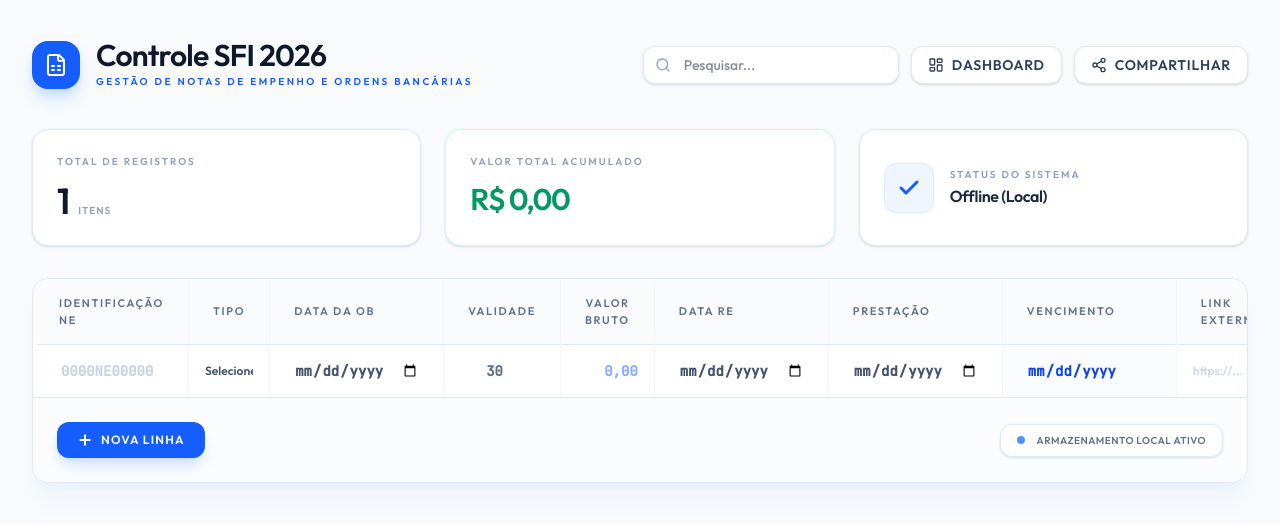
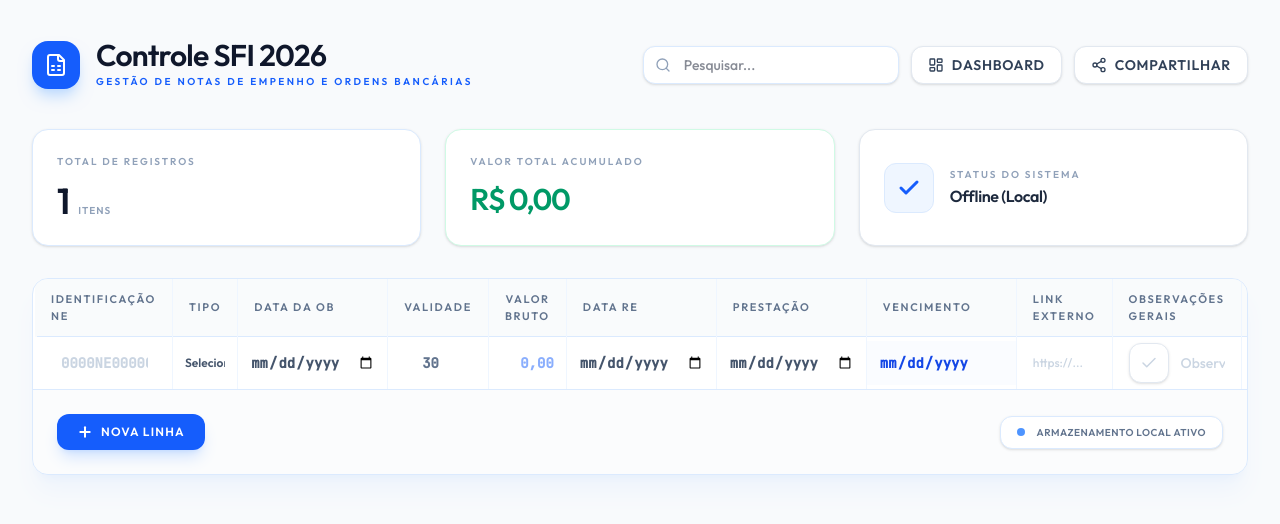
Before and after one commit to georgeoughotmart-maker/PLANILHAS-DE-CONTROLES-SFI-NE, a React (Vite) app: page / in a window 1280 px wide. Both pictures are taken after a click on the button "NOVA LINHA". Shown: the top 524 px of the page. Built offline with nearby package versions, Linux system fonts and the light colour scheme.

Commit message:
feat: Increase max content width and adjust table column widths
Increases the `max-w` for the main content container to `1850px` to better accommodate wider layouts.
Adjusts the `min-w` for several table columns to provide more space for financial and identification data.

```diff
--- a/src/App.tsx
+++ b/src/App.tsx
@@ -278,7 +278,7 @@ export default function App() {
   return (
     <ErrorBoundary>
       <div className="min-h-screen bg-[#F8FAFC] font-sans text-slate-900 selection:bg-blue-100 selection:text-blue-900">
-        <div className="max-w-[1400px] mx-auto px-4 sm:px-6 lg:px-8 py-10">
+        <div className="max-w-[1850px] mx-auto px-4 sm:px-6 lg:px-8 py-10">
 
 
           {/* Header Section */}
@@ -462,17 +462,17 @@ export default function App() {
                   <table className="w-full border-collapse text-left">
                     <thead>
                       <tr className="bg-slate-50/80 border-b border-blue-100">
-                        <th className="px-6 py-4 text-[11px] font-black text-slate-500 uppercase tracking-[0.15em] border-r border-blue-50 w-44">Identificação NE</th>
-                        <th className="px-6 py-4 text-[11px] font-black text-slate-500 uppercase tracking-[0.15em] border-r border-blue-50 w-32">Tipo</th>
-                        <th className="px-6 py-4 text-[11px] font-black text-slate-500 uppercase tracking-[0.15em] border-r border-blue-50 w-36">Data da OB</th>
-                        <th className="px-6 py-4 text-[11px] font-black text-slate-500 uppercase tracking-[0.15em] border-r border-blue-50 w-28 text-center">Validade</th>
-                        <th className="px-6 py-4 text-[11px] font-black text-slate-500 uppercase tracking-[0.15em] border-r border-blue-50 w-48 text-right">Valor Bruto</th>
-                        <th className="px-6 py-4 text-[11px] font-black text-slate-500 uppercase tracking-[0.15em] border-r border-blue-50 w-36">Data RE</th>
-                        <th className="px-6 py-4 text-[11px] font-black text-slate-500 uppercase tracking-[0.15em] border-r border-blue-50 w-36">Prestação</th>
-                        <th className="px-6 py-4 text-[11px] font-black text-slate-500 uppercase tracking-[0.15em] border-r border-blue-50 w-36">Vencimento</th>
-                        <th className="px-6 py-4 text-[11px] font-black text-slate-500 uppercase tracking-[0.15em] border-r border-blue-50 w-44">Link Externo</th>
-                        <th className="px-6 py-4 text-[11px] font-black text-slate-500 uppercase tracking-[0.15em] border-r border-blue-50">Observações Gerais</th>
-                        <th className="px-6 py-4 text-[11px] font-black text-slate-500 uppercase tracking-[0.15em] w-32 text-center">Ações</th>
+                        <th className="px-4 py-3 text-[11px] font-black text-slate-500 uppercase tracking-[0.15em] border-r border-blue-50 w-44">Identificação NE</th>
+                        <th className="px-4 py-3 text-[11px] font-black text-slate-500 uppercase tracking-[0.15em] border-r border-blue-50 w-32">Tipo</th>
+                        <th className="px-4 py-3 text-[11px] font-black text-slate-500 uppercase tracking-[0.15em] border-r border-blue-50 w-36">Data da OB</th>
+                        <th className="px-4 py-3 text-[11px] font-black text-slate-500 uppercase tracking-[0.15em] border-r border-blue-50 w-28 text-center">Validade</th>
+                        <th className="px-4 py-3 text-[11px] font-black text-slate-500 uppercase tracking-[0.15em] border-r border-blue-50 w-48 text-right">Valor Bruto</th>
+                        <th className="px-4 py-3 text-[11px] font-black text-slate-500 uppercase tracking-[0.15em] border-r border-blue-50 w-36">Data RE</th>
+                        <th className="px-4 py-3 text-[11px] font-black text-slate-500 uppercase tracking-[0.15em] border-r border-blue-50 w-36">Prestação</th>
+                        <th className="px-4 py-3 text-[11px] font-black text-slate-500 uppercase tracking-[0.15em] border-r border-blue-50 w-36">Vencimento</th>
+                        <th className="px-4 py-3 text-[11px] font-black text-slate-500 uppercase tracking-[0.15em] border-r border-blue-50 w-44">Link Externo</th>
+                        <th className="px-4 py-3 text-[11px] font-black text-slate-500 uppercase tracking-[0.15em] border-r border-blue-50">Observações Gerais</th>
+                        <th className="px-4 py-3 text-[11px] font-black text-slate-500 uppercase tracking-[0.15em] w-32 text-center">Ações</th>
                       </tr>
                     </thead>
                     <tbody className="divide-y divide-slate-100">
@@ -521,7 +521,7 @@ export default function App() {
                                 <select
                                   value={row.type}
                                   onChange={(e) => updateRow(row.id, 'type', e.target.value)}
-                                  className="w-full px-4 py-4 bg-transparent focus:outline-none focus:bg-white focus:ring-4 focus:ring-inset focus:ring-blue-500/10 text-xs font-bold text-slate-600 appearance-none cursor-pointer"
+                                  className="w-full px-3 py-3 bg-transparent focus:outline-none focus:bg-white focus:ring-4 focus:ring-inset focus:ring-blue-500/10 text-xs font-bold text-slate-600 appearance-none cursor-pointer"
                                 >
                                   <option value="">Selecione...</option>
                                   <option value="Consumo">Consumo</option>
@@ -534,7 +534,7 @@ export default function App() {
                                   type="date"
                                   value={row.obDate}
                                   onChange={(e) => updateRow(row.id, 'obDate', e.target.value)}
-                                  className="w-full px-6 py-4 bg-transparent focus:outline-none focus:bg-white focus:ring-4 focus:ring-inset focus:ring-blue-500/10 text-sm font-mono font-semibold text-slate-600"
+                                  className="w-full px-3 py-3 bg-transparent focus:outline-none focus:bg-white focus:ring-4 focus:ring-inset focus:ring-blue-500/10 text-sm font-mono font-semibold text-slate-600"
                                 />
                               </td>
                               <td className="p-0 border-r border-blue-50">
@@ -542,7 +542,7 @@ export default function App() {
                                   type="number"
                                   value={row.obValidityDays}
                                   onChange={(e) => updateRow(row.id, 'obValidityDays', e.target.value)}
-                                  className="w-full px-6 py-4 bg-transparent focus:outline-none focus:bg-white focus:ring-4 focus:ring-inset focus:ring-blue-500/10 text-sm text-center font-mono font-bold text-slate-500"
+                                  className="w-full px-3 py-3 bg-transparent focus:outline-none focus:bg-white focus:ring-4 focus:ring-inset focus:ring-blue-500/10 text-sm text-center font-mono font-bold text-slate-500"
                                   placeholder="30"
                                 />
                               </td>
@@ -551,7 +551,7 @@ export default function App() {
                                   type="text"
                                   value={row.value}
                                   onChange={(e) => updateRow(row.id, 'value', e.target.value)}
-                                  className="w-full px-4 py-4 bg-transparent focus:outline-none focus:bg-white focus:ring-4 focus:ring-inset focus:ring-blue-500/10 text-sm font-mono text-right font-bold text-blue-600"
+                                  className="w-full px-3 py-3 bg-transparent focus:outline-none focus:bg-white focus:ring-4 focus:ring-inset focus:ring-blue-500/10 text-sm font-mono text-right font-bold text-blue-600"
                                   placeholder="0,00"
                                 />
                               </td>
@@ -560,7 +560,7 @@ export default function App() {
                                   type="date"
                                   value={row.reDate}
                                   onChange={(e) => updateRow(row.id, 'reDate', e.target.value)}
-                                  className="w-full px-6 py-4 bg-transparent focus:outline-none focus:bg-white focus:ring-4 focus:ring-inset focus:ring-blue-500/10 text-sm font-mono font-semibold text-slate-600"
+                                  className="w-full px-3 py-3 bg-transparent focus:outline-none focus:bg-white focus:ring-4 focus:ring-inset focus:ring-blue-500/10 text-sm font-mono font-semibold text-slate-600"
                                 />
                               </td>
                               <td className="p-0 border-r border-blue-50">
@@ -568,7 +568,7 @@ export default function App() {
                                   type="date"
                                   value={row.prestacaoDate}
                                   onChange={(e) => updateRow(row.id, 'prestacaoDate', e.target.value)}
-                                  className="w-full px-6 py-4 bg-transparent focus:outline-none focus:bg-white focus:ring-4 focus:ring-inset focus:ring-blue-500/10 text-sm font-mono font-semibold text-slate-600"
+                                  className="w-full px-3 py-3 bg-transparent focus:outline-none focus:bg-white focus:ring-4 focus:ring-inset focus:ring-blue-500/10 text-sm font-mono font-semibold text-slate-600"
                                 />
                               </td>
                               <td className="p-0 border-r border-blue-50">
@@ -576,7 +576,7 @@ export default function App() {
                                   type="date"
                                   value={row.vencimentoDate}
                                   readOnly
-                                  className="w-full px-6 py-4 bg-blue-50/30 focus:outline-none text-sm font-mono font-bold text-blue-700 cursor-default"
+                                  className="w-full px-3 py-3 bg-blue-50/30 focus:outline-none text-sm font-mono font-bold text-blue-700 cursor-default"
                                   title="Calculado automaticamente"
                                 />
                               </td>
```
